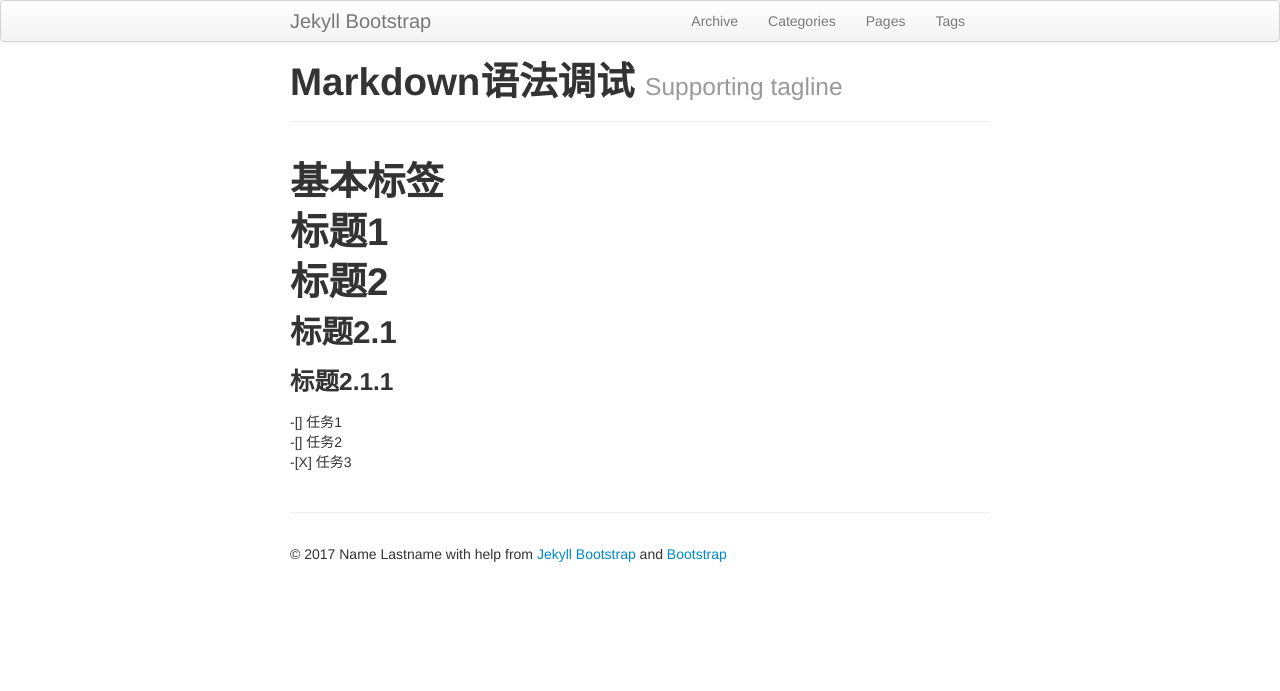
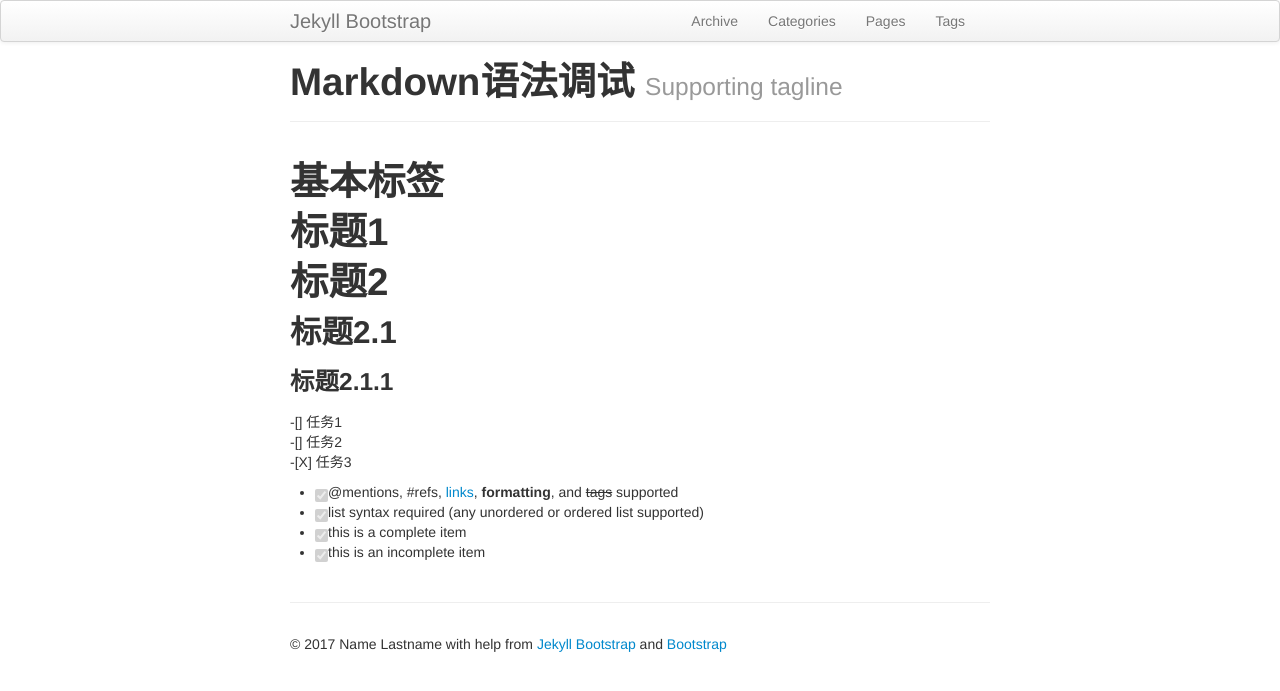
Before and after one commit to wagaman/dajidali.github.io, a Jekyll site: the page built from _posts/2017-6-29-Markdown语法调试.md, in a window 1280 px wide. Shown: the top 691 px of the page. Built offline with Jekyll 4.4.1, drawn with Linux system fonts in a browser that asks for light colours.

Commit message:
Update 2017-6-29-Markdown语法调试.md

```diff
--- a/_posts/2017-6-29-Markdown语法调试.md
+++ b/_posts/2017-6-29-Markdown语法调试.md
@@ -19,3 +19,9 @@ tags : [markdown, blog, debug]
 -[] 任务1
 -[] 任务2
 -[X] 任务3
+
+
+- [x] @mentions, #refs, [links](), **formatting**, and <del>tags</del> supported
+- [x] list syntax required (any unordered or ordered list supported)
+- [x] this is a complete item
+- [X] this is an incomplete item
```
